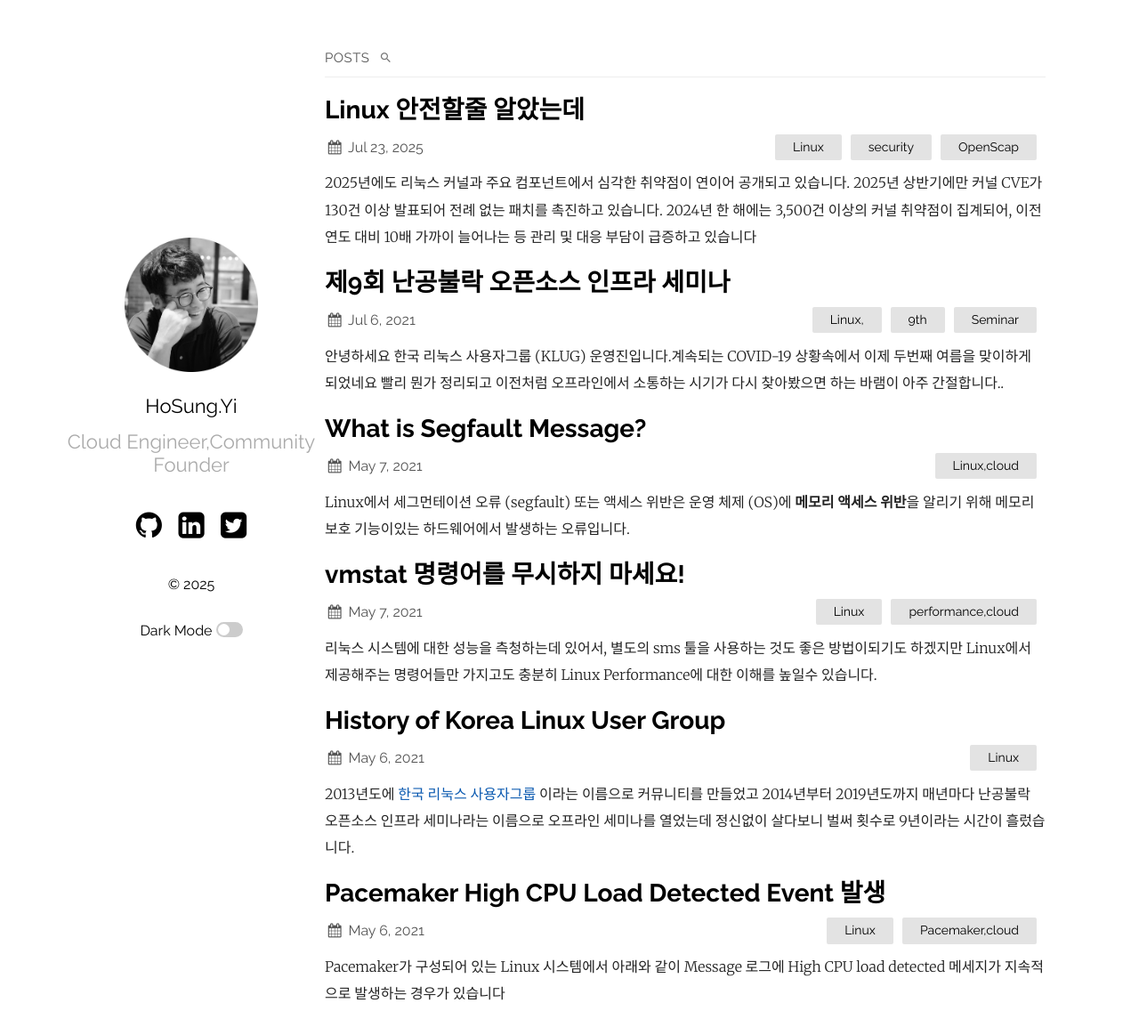
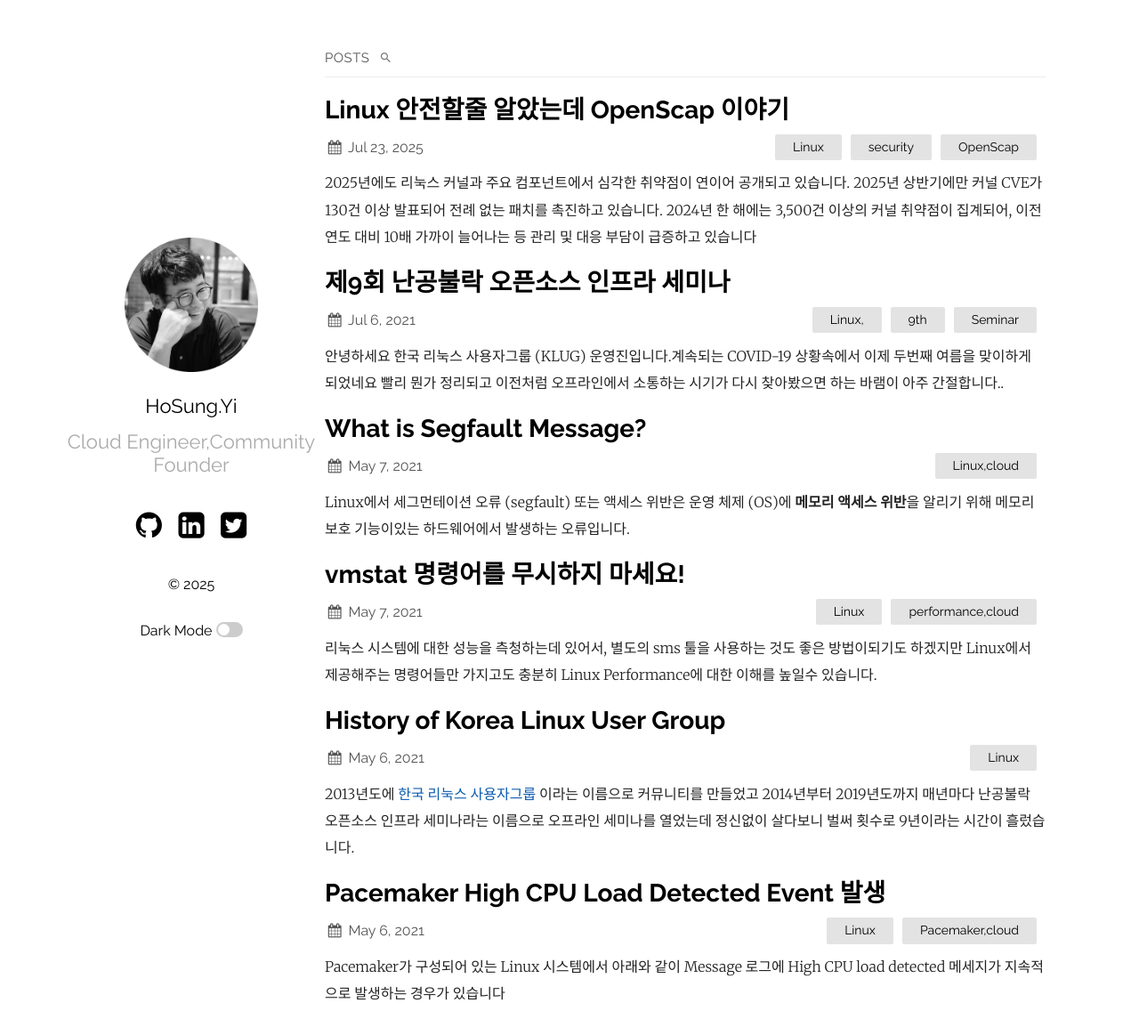
Before and after one commit to hslee77/hslee77.github.io, a Jekyll site: the page built from index.md, in a window 1280 px wide and 1177 px high. Shown: the top 1163 px of the window at 89% size. Built offline with Jekyll 4.4.1, drawn with Linux system fonts in a browser that asks for light colours.

Commit message:
openscap v1.0

```diff
--- a/_posts/2025-07-23-OpenScap.md
+++ b/_posts/2025-07-23-OpenScap.md
@@ -1,6 +1,6 @@
 ---
 layout: post
-title:  "Linux 안전할줄 알았는데"
+title:  "Linux 안전할줄 알았는데 OpenScap 이야기"
 date:   2025-07-23 12:25:36 +0900
 categories: [Linux, security, OpenScap]
 ---
```
